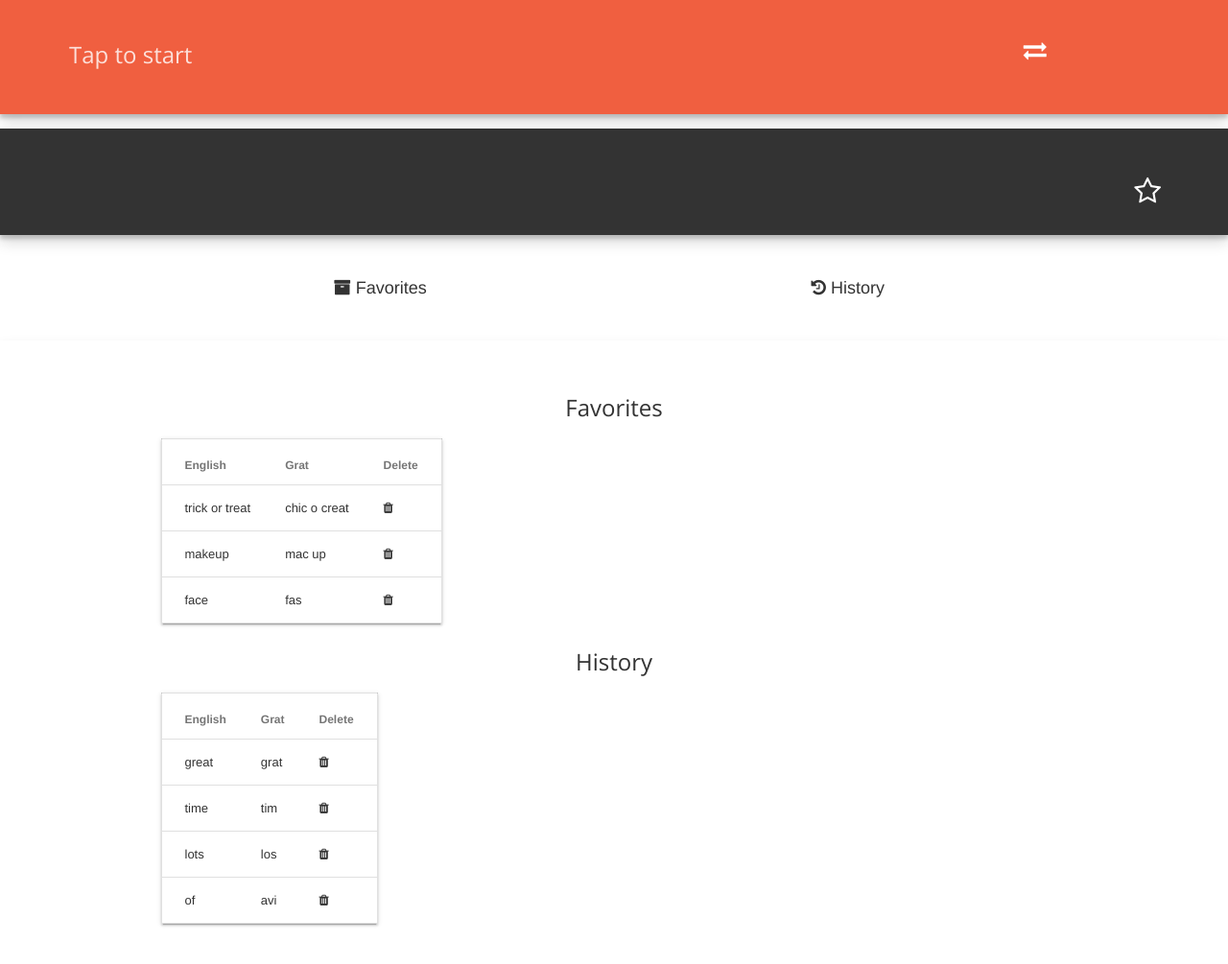
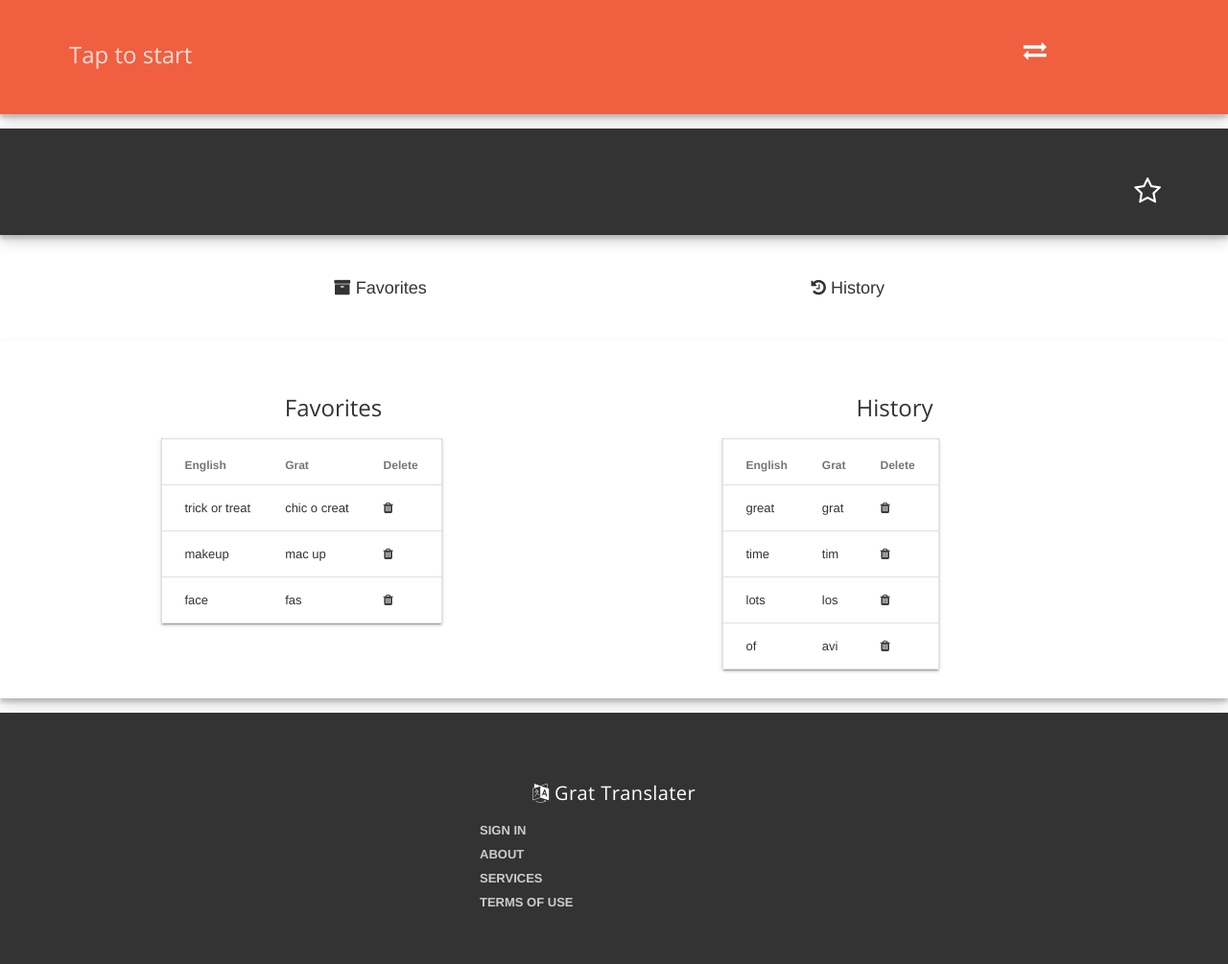
Before and after one commit to Dylan-Howard/grat-translator, a plain HTML site: page index.html in a window 1280 px wide. Shown: the part 59-1064 px from the top of the page at 96% size. Drawn offline with nearby package versions, Linux system fonts and the light colour scheme.

Commit message:
- Updated the styling - Added a footer

```diff
--- a/css/creative.css
+++ b/css/creative.css
@@ -227,6 +227,7 @@ aside {
   justify-content: flex-end;
 }
 .tool-bar .tool-btn {
+  cursor: pointer;
   font-size: 30px;
   line-height: 30px;
 }
@@ -366,6 +367,28 @@ fieldset[disabled] .btn-primary.active {
 .btn-xl {
   padding: 15px 30px;
 }
+.left-buffer-4x {
+  padding-left: 40px;
+}
+footer {
+  padding: 50px;
+}
+
+footer li {
+  list-style: none;
+}
+
+.footer-list > li > a,
+.footer-list > li > a:focus {
+  text-transform: uppercase;
+  font-weight: 700;
+  font-size: 13px;
+  color: #ccc;
+}
+.footer-list > li > a:hover,
+.footer-list > li > a:focus:hover {
+  color: #fff;
+}
 ::-moz-selection {
   color: white;
   text-shadow: none;
--- a/index.html
+++ b/index.html
@@ -113,7 +113,7 @@
   <section ng-show="history.length > 0 || favorites.length > 0">
     <div class="container">
       <div class="row">
-        <div class="col-xs-10 col-xs-offset-1" ng-show="favorites.length > 0">
+        <div class="col-md-4 col-xs-10 col-xs-offset-1" ng-show="favorites.length > 0">
           <h4 class="text-center" id="favorites">Favorites</h4>
           <table class="mdl-data-table mdl-js-data-table mdl-shadow--2dp">
             <thead>
@@ -133,7 +133,7 @@
           </table>
         </div>
 
-        <div class="col-xs-10 col-xs-offset-1" ng-show="history.length > 0">
+        <div class="col-md-4 col-md-offset-2 col-xs-10 col-xs-offset-1" ng-show="history.length > 0">
           <h4 class="text-center" id="history">History</h4>
           <table class="mdl-data-table mdl-js-data-table mdl-shadow--2dp">
             <thead>
@@ -156,8 +156,28 @@
     </div>
   </section>
 
-  <footer>
-
+  <footer class="bg-dark">
+    <div class="container">
+      <div class="row">
+        <div class="col-md-4 col-md-offset-4 col-xs-12">
+          <h5 class="text-center"><i class="fa fa-language" aria-hidden="true"></i> Grat Translater</h5>
+          <ul class="footer-list">
+            <li>
+              <a href="const.html">Sign In</a>
+            </li>
+            <li>
+              <a href="const.html">About</a>
+            </li>
+            <li>
+              <a href="const.html">Services</a>
+            </li>
+            <li>
+              <a href="const.html">Terms of Use</a>
+            </li>
+          </ul>
+        </div>
+      </div>
+    </div>
   </footer>
 
   <!-- Angular -->
```
Also changed, not shown: js/translations.js.
